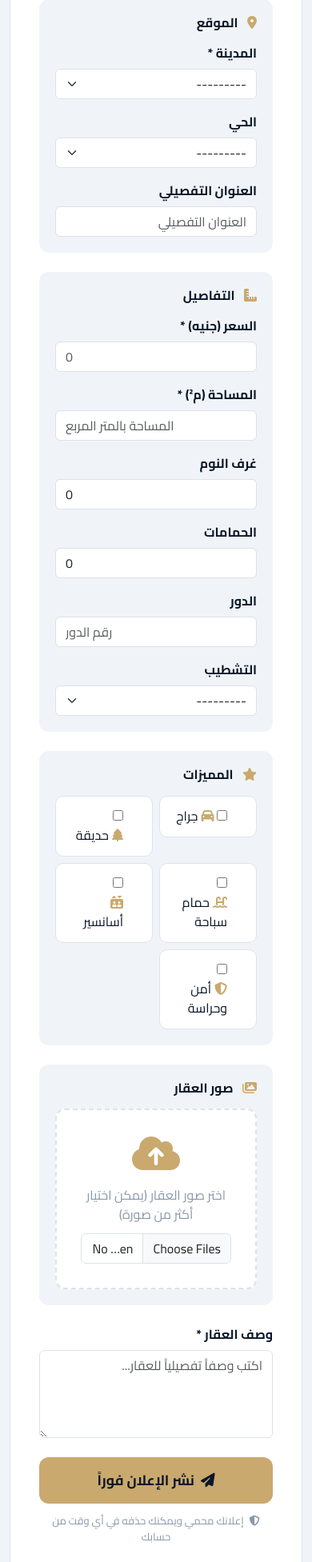
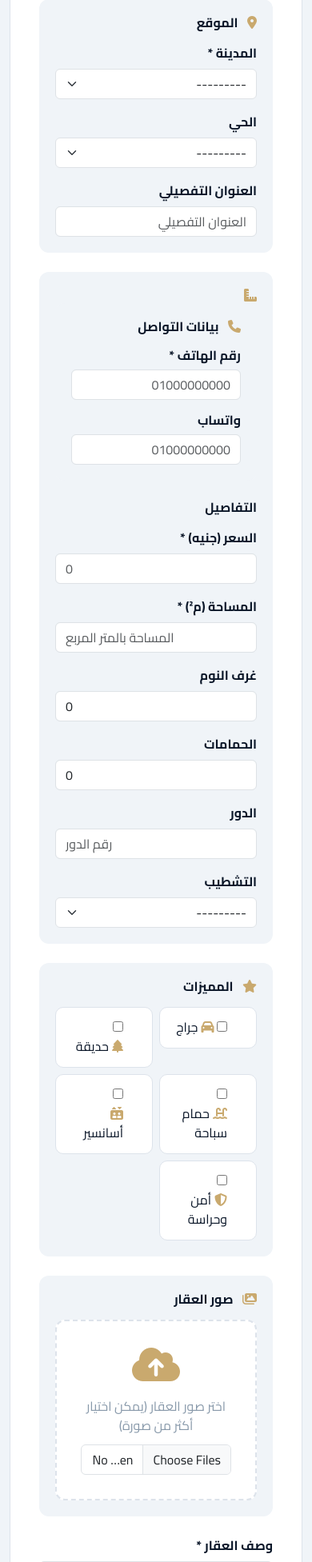
Before and after one commit to minayakop/buildlink, a Django app: page /properties/add/ in a window 390 px wide. Shown: the part 689-2642 px from the top of the page at 80% size. Run offline with Django 5.2, Linux system fonts and the light colour scheme; the visitor is signed in with stand-in values (Sample User, id 1); data that the repository does not hold is empty.

Commit message:
add phone whatsapp fields

```diff
--- a/properties/forms.py
+++ b/properties/forms.py
@@ -10,6 +10,7 @@ class PropertyForm(forms.ModelForm):
             'city', 'district', 'address',
             'price', 'area', 'bedrooms', 'bathrooms', 'floor', 'finishing',
             'has_garage', 'has_garden', 'has_pool', 'has_elevator', 'has_security',
+            'phone', 'whatsapp',
             'latitude', 'longitude',
         ]
         widgets = {
@@ -51,6 +52,14 @@ class PropertyForm(forms.ModelForm):
                 'placeholder': 'رقم الدور'
             }),
             'finishing': forms.Select(attrs={'class': 'form-select'}),
+            'phone': forms.TextInput(attrs={
+                'class': 'form-control',
+                'placeholder': '01000000000'
+            }),
+            'whatsapp': forms.TextInput(attrs={
+                'class': 'form-control',
+                'placeholder': '01000000000'
+            }),
             'latitude': forms.HiddenInput(),
             'longitude': forms.HiddenInput(),
         }
--- a/properties/models.py
+++ b/properties/models.py
@@ -90,6 +90,10 @@ class Property(models.Model):
     has_elevator    = models.BooleanField(default=False, verbose_name="أسانسير")
     has_security    = models.BooleanField(default=False, verbose_name="أمن وحراسة")
 
+    # ===== بيانات التواصل =====
+    phone           = models.CharField(max_length=20, blank=True, verbose_name="رقم الهاتف")
+    whatsapp        = models.CharField(max_length=20, blank=True, verbose_name="واتساب")
+
     # المالك والتوقيت
     owner           = models.ForeignKey(User, on_delete=models.CASCADE, related_name='properties', verbose_name="المالك")
     is_featured     = models.BooleanField(default=False, verbose_name="إعلان مميز")
--- a/templates/properties/add.html
+++ b/templates/properties/add.html
@@ -77,6 +77,23 @@
                     <div style="background:var(--light-bg);border-radius:12px;padding:20px;margin-bottom:24px;">
                         <h6 style="font-weight:700;color:var(--navy);margin-bottom:16px;">
                             <i class="fas fa-ruler-combined me-2" style="color:var(--gold);"></i>
+                            <!-- تواصل -->
+<div style="background:var(--light-bg);border-radius:12px;padding:20px;margin-bottom:24px;">
+    <h6 style="font-weight:700;color:var(--navy);margin-bottom:16px;">
+        <i class="fas fa-phone me-2" style="color:var(--gold);"></i>
+        بيانات التواصل
+    </h6>
+    <div class="row g-3">
+        <div class="col-md-6">
+            <label class="form-label fw-bold">رقم الهاتف *</label>
+            {{ form.phone }}
+        </div>
+        <div class="col-md-6">
+            <label class="form-label fw-bold">واتساب</label>
+            {{ form.whatsapp }}
+        </div>
+    </div>
+</div>
                             التفاصيل
                         </h6>
                         <div class="row g-3">
```
Also changed, not shown: properties/migrations/0003_property_phone_property_whatsapp.py (added).
